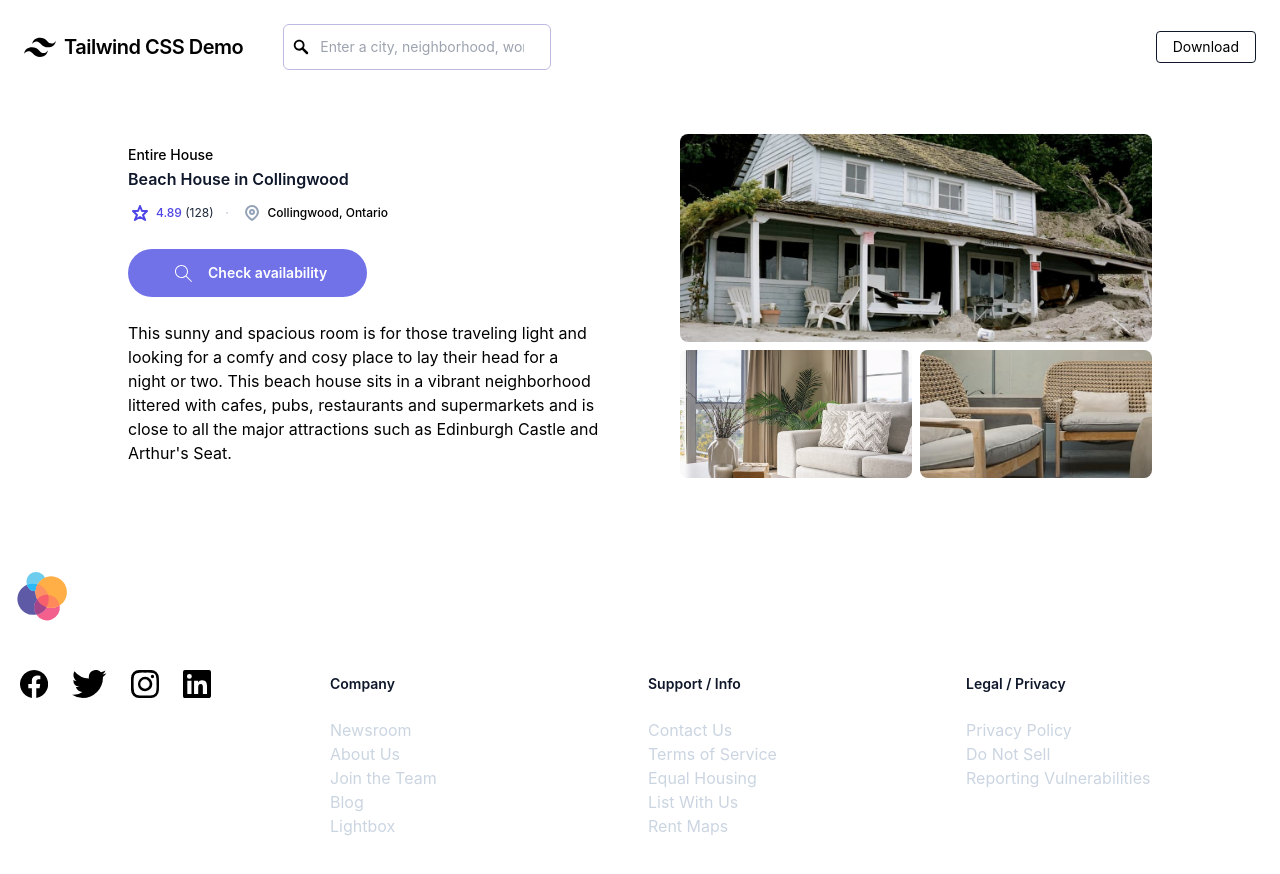
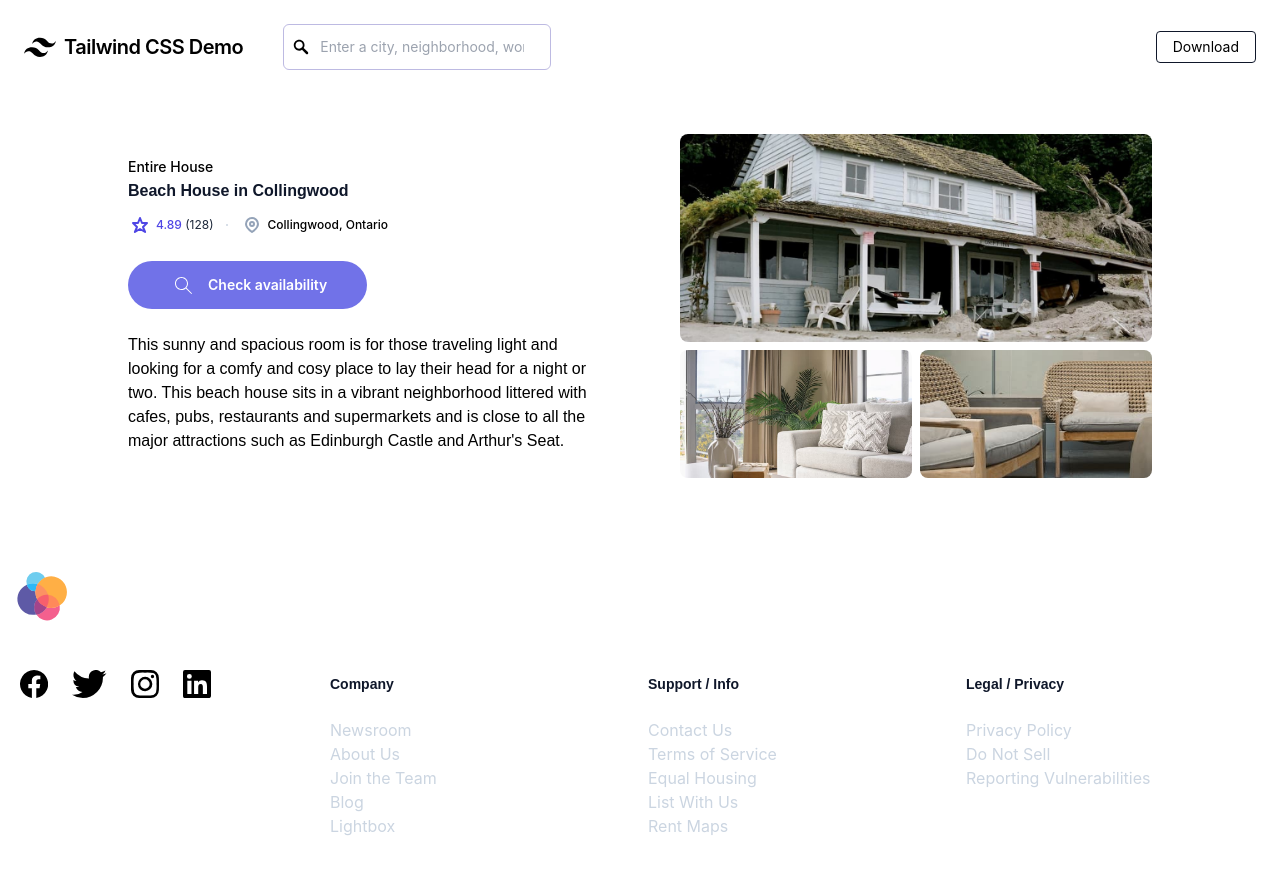
Before and after one commit to dwellsy/dwellsy-components, a React (Vite) app: page / in a window 1280 px wide. Shown: the top 874 px of the page. Built offline with nearby package versions, Linux system fonts and the light colour scheme; what tailwindcss-dark-mode would draw is missing.

Commit message:
adds font

```diff
--- a/src/components/text/Heading.tsx
+++ b/src/components/text/Heading.tsx
@@ -14,7 +14,7 @@ export const Heading: FunctionComponent<HeadingProps> = ({ level, size, children
   const size_class = size === null ? "md:text-2xl text-2xl" : `md:text-${size} text-${size}`;
 
   return (
-    <CustomHeading className={`${base_classes} ${size_class}`}>{ children }</CustomHeading>
+    <CustomHeading className={`font-sans ${base_classes} ${size_class}`}>{ children }</CustomHeading>
   );
 }
 
--- a/src/components/text/Paragraph.tsx
+++ b/src/components/text/Paragraph.tsx
@@ -11,7 +11,7 @@ export const Paragraph: FunctionComponent<ParagraphProps> = ({ size, children })
   const size_class = size === null ? "text-sm" : `text-${size}`;
 
   return (
-    <p className={`${base} ${size_class}`}>
+    <p className={`font-sans ${base} ${size_class}`}>
       { children }
     </p>
   );
```
